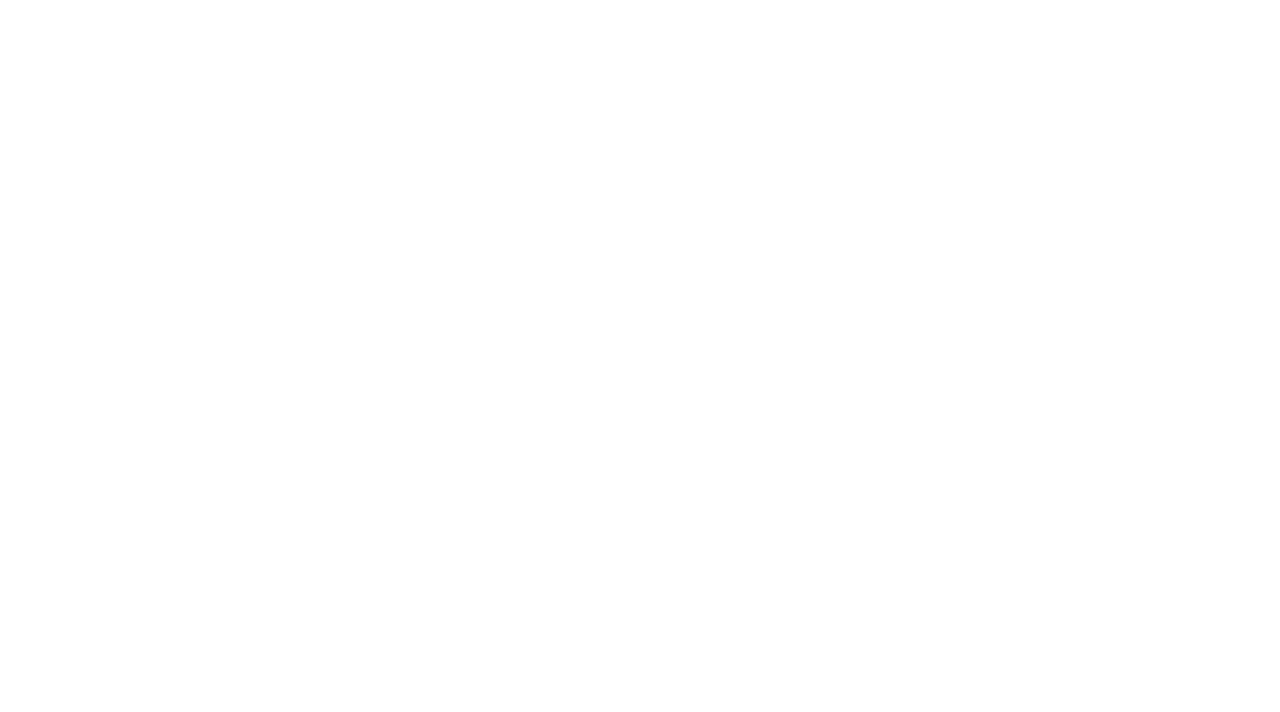
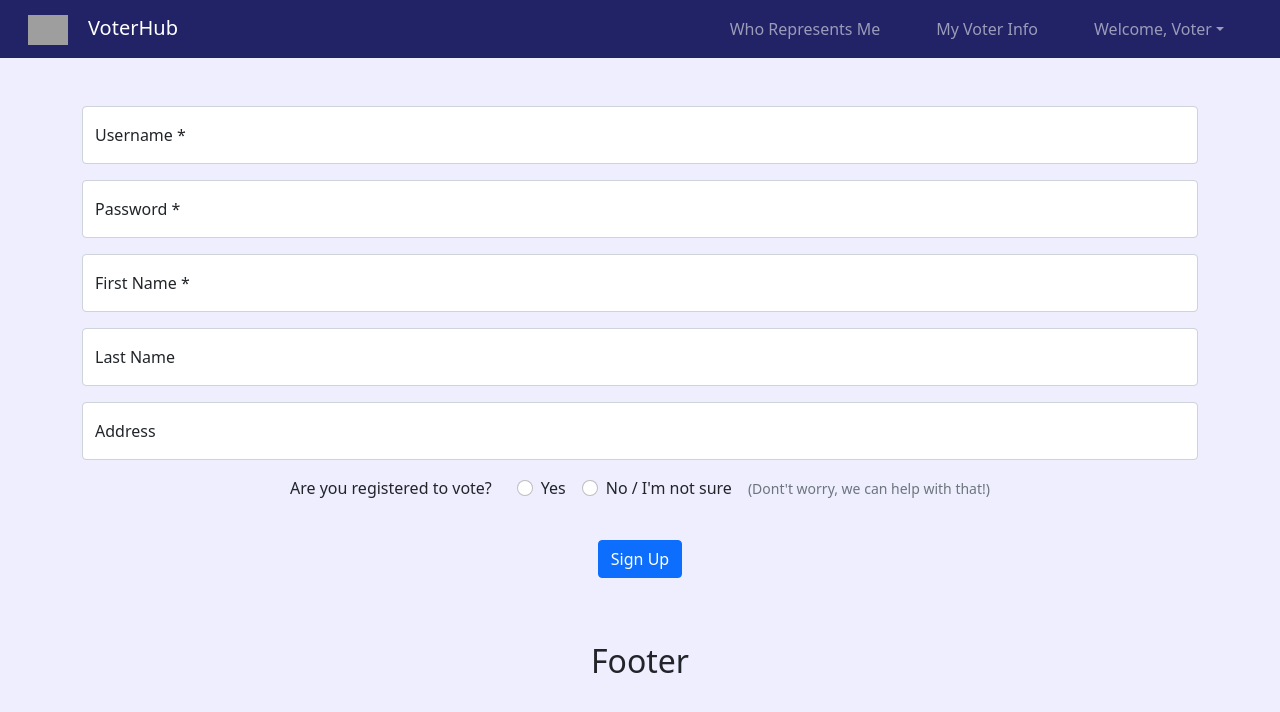
Before and after one commit to jajoyce/VoterHub-frontend, a React (Create React App) app: page /sign-up in a window 1280 px wide. Before the commit this address had no page. Shown: the top 712 px of the page. Built offline with nearby package versions, Linux system fonts and the light colour scheme; grey boxes are pictures that could not be loaded.

Commit message:
Create UserAuth model and SignUp page. Set up UserAuth method to register new user through backend server route and set jwToken for new user. Set up SignUp page with form for all user data and pass to register method.

```diff
--- a/src/components/Header.js
+++ b/src/components/Header.js
@@ -26,6 +26,8 @@ function Header() {
               title="Welcome, Voter"
               id="nav-dropdown"
             >
+              <NavDropdown.Item as={NavLink} to="/sign-up">Sign Up</NavDropdown.Item>
+              <NavDropdown.Item as={NavLink} to="/sign-in">Sign In</NavDropdown.Item>
               <NavDropdown.Item>My Account</NavDropdown.Item>
               <NavDropdown.Item>Settings</NavDropdown.Item>
               <NavDropdown.Divider />
--- a/src/index.js
+++ b/src/index.js
@@ -7,6 +7,8 @@ import { BrowserRouter, Routes, Route } from "react-router-dom";
 import Home from "./routes/Home";
 import Reps from "./routes/Reps";
 import VoterInfo from "./routes/VoterInfo";
+import SignUp from "./routes/SignUp";
+import SignIn from "./routes/SignIn";
 import RepsList from "./components/RepsList";
 import RepShow from "./components/RepShow";
 
@@ -21,6 +23,8 @@ ReactDOM.render(
             <Route path=":id" element={<RepShow />} />
           </Route>
           <Route path="voter-info" element={<VoterInfo />} />
+          <Route path="sign-up" element={<SignUp />} />
+          <Route path="sign-in" element={<SignIn />} />
         </Route>
       </Routes>
     </BrowserRouter>
--- /dev/null
+++ b/src/models/UserAuth.js
@@ -0,0 +1,29 @@
+const authURL = "http://localhost:4000/user-auth";
+
+class UserAuth {
+  static signUp = async (formData) => {
+    try {
+      const response = await fetch(`${authURL}/register`, {
+        method: "POST",
+        headers: {
+          "Content-Type": "application/json",
+        },
+        body: JSON.stringify(formData),
+      });
+      const parsedRes = await response.json();
+
+      // Temp, get back to this
+      if (parsedRes.jwToken) {
+          localStorage.setItem("jwToken", parsedRes.jwToken)
+          console.log("Token set", localStorage.jwToken)
+          return true;
+      } else {
+          console.log("Token parse failed")
+      }
+    } catch (err) {
+        console.log("Registration failed: ", err)
+    }
+  };
+}
+
+export default UserAuth;
--- /dev/null
+++ b/src/routes/SignUp.js
@@ -0,0 +1,119 @@
+import Container from "react-bootstrap/Container";
+import Form from "react-bootstrap/Form";
+import FloatingLabel from "react-bootstrap/FloatingLabel";
+import Button from "react-bootstrap/Button";
+import InputGroup from "react-bootstrap/InputGroup";
+import { useState } from "react";
+import { useNavigate } from "react-router-dom";
+import { useOutletContext } from "react-router";
+import UserAuth from "../models/UserAuth";
+
+function SignUp() {
+  const navigate = useNavigate();
+
+  const [form, setForm] = useState({
+    username: "",
+    password: "",
+    firstName: "",
+    lastName: null,
+    address: null,
+    registeredVoter: null,
+  });
+
+  const handleChange = (e) => {
+    setForm({ ...form, [e.target.name]: e.target.value });
+    console.log(e.target.value);
+  };
+
+  const handleSubmit = (e) => {
+    e.preventDefault();
+
+    if (UserAuth.signUp(form)) {
+      console.log("SIGNED UP");
+      navigate("/representatives");
+    } else {
+      console.log("SIGNUP FAILED");
+    }
+  };
+
+  const { username, password, firstName, lastName, address, registeredVoter } =
+    form;
+
+  return (
+    <Container>
+      <Form onSubmit={handleSubmit} className="my-5">
+        <FloatingLabel label="Username *" className="mb-3">
+          <Form.Control
+            type="text"
+            name="username"
+            value={username}
+            onChange={handleChange}
+            placeholder="janedoe123"
+            required
+          />
+        </FloatingLabel>
+        <FloatingLabel label="Password *" className="mb-3">
+          <Form.Control
+            type="password"
+            name="password"
+            value={password}
+            onChange={handleChange}
+            placeholder="********"
+            required
+          />
+        </FloatingLabel>
+        <FloatingLabel label="First Name *" className="mb-3">
+          <Form.Control
+            type="text"
+            name="firstName"
+            value={firstName}
+            onChange={handleChange}
+            placeholder="Jane"
+            required
+          />
+        </FloatingLabel>
+        <FloatingLabel label="Last Name" className="mb-3">
+          <Form.Control
+            type="text"
+            name="lastName"
+            value={lastName}
+            onChange={handleChange}
+            placeholder="Doe"
+          />
+        </FloatingLabel>
+        <FloatingLabel label="Address" className="mb-3">
+          <Form.Control
+            type="text"
+            name="address"
+            value={address}
+            onChange={handleChange}
+            placeholder="123 Main St, Kansas City, MO 64105"
+          />
+        </FloatingLabel>
+        <Form.Group className="my-3">
+          <Form.Label>Are you registered to vote? &nbsp; &nbsp; &nbsp; </Form.Label>
+          <Form.Check
+            type="radio"
+            name="registeredVoter"
+            value={true}
+            onChange={handleChange}
+            label="Yes"
+            inline
+          />
+          <Form.Check
+            type="radio"
+            name="registeredVoter"
+            value={false}
+            onChange={handleChange}
+            label="No / I'm not sure"
+            inline
+          />
+          <Form.Text>(Dont't worry, we can help with that!)</Form.Text>
+        </Form.Group>
+        <Button type="submit" className="my-3">Sign Up</Button>
+      </Form>
+    </Container>
+  );
+}
+
+export default SignUp;
```
Also changed, not shown: src/routes/SignIn.js (added).
